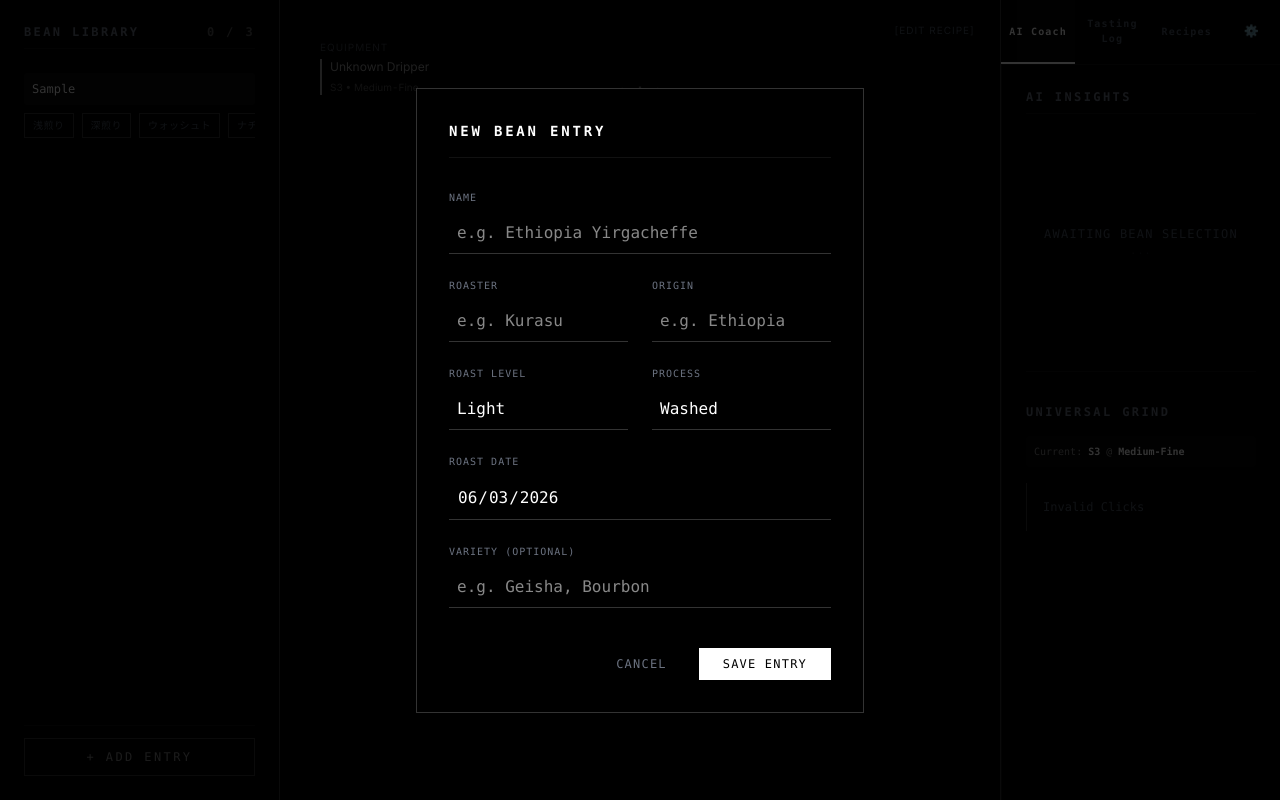
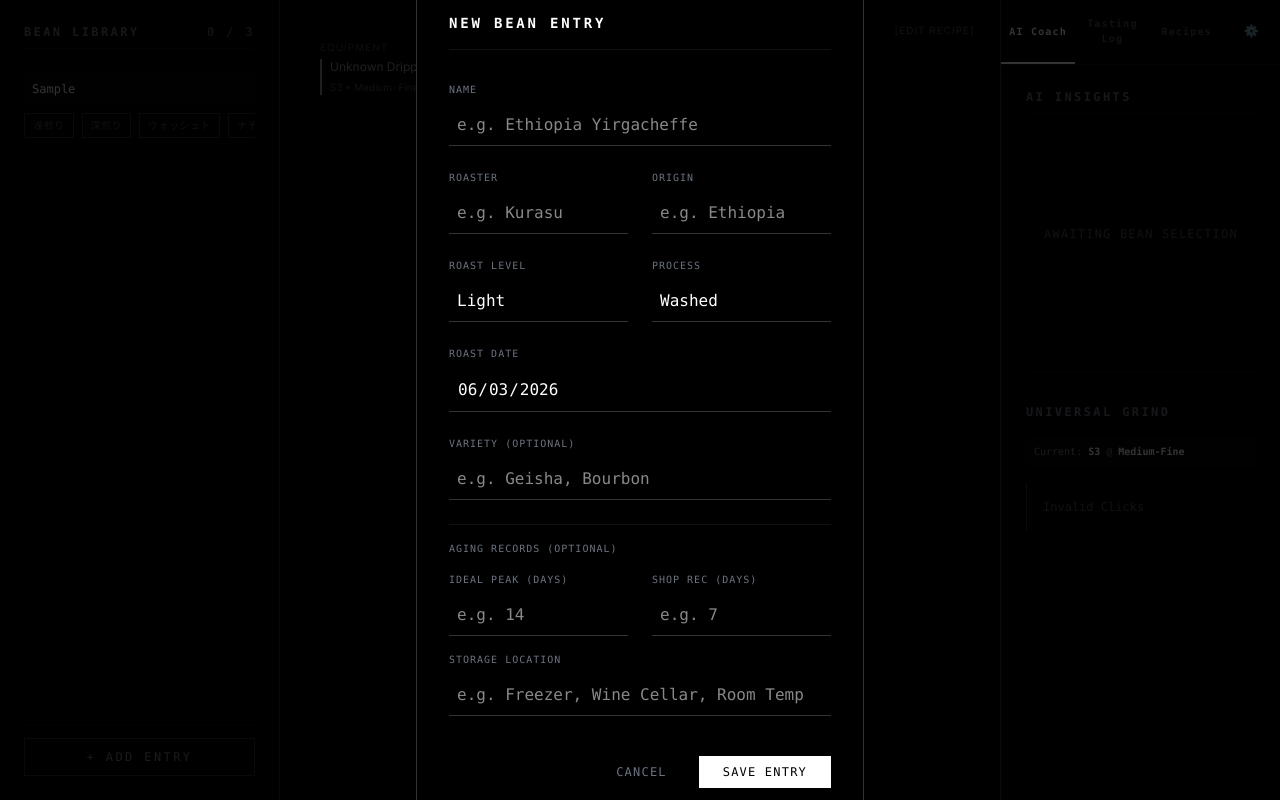
Before and after one commit to fyfonendmdeggggqgendmddxey-ux/kugcc-coffee-lab, a Next.js app: page / in a window 1280 px wide. Both pictures are taken after typing "Sample" into the empty fields and a click on the button "+ ADD ENTRY". Built offline with nearby package versions, Linux system fonts and the light colour scheme.

Commit message:
Add custom aging records per bean

```diff
--- a/components/features/BeanEntryModal.tsx
+++ b/components/features/BeanEntryModal.tsx
@@ -31,7 +31,10 @@ export default function BeanEntryModal({
         variety: initialBean?.variety || '',
         roastLevel: initialBean?.roastLevel || 'Light',
         process: initialBean?.process || 'Washed',
-        roastDate: (initialBean && initialBean.roastDate) ? initialBean.roastDate.split('T')[0] : new Date().toISOString().split('T')[0]
+        roastDate: (initialBean && initialBean.roastDate) ? initialBean.roastDate.split('T')[0] : new Date().toISOString().split('T')[0],
+        idealAgingDays: initialBean?.idealAgingDays?.toString() || '',
+        shopRecommendedDays: initialBean?.shopRecommendedDays?.toString() || '',
+        storageLocation: initialBean?.storageLocation || ''
     });
 
     const handleChange = (e: React.ChangeEvent<HTMLInputElement | HTMLSelectElement>) => {
@@ -53,7 +56,10 @@ export default function BeanEntryModal({
             roastLevel: formData.roastLevel,
             process: formData.process,
             roastDate: new Date(formData.roastDate).toISOString(),
-            recipeOverride: initialBean?.recipeOverride || DEFAULT_RECIPE
+            recipeOverride: initialBean?.recipeOverride || DEFAULT_RECIPE,
+            idealAgingDays: formData.idealAgingDays ? parseInt(formData.idealAgingDays, 10) : undefined,
+            shopRecommendedDays: formData.shopRecommendedDays ? parseInt(formData.shopRecommendedDays, 10) : undefined,
+            storageLocation: formData.storageLocation || undefined
         };
         onSave(newBean);
     };
@@ -164,6 +170,47 @@ export default function BeanEntryModal({
                             {varieties.map(v => <option key={v} value={v} />)}
                         </datalist>
                     </div>
+
+                    <div className="pt-4 border-t border-gray-900 mt-2">
+                        <h3 className="text-[10px] text-gray-500 uppercase tracking-widest mb-4">Aging Records (Optional)</h3>
+                        <div className="grid grid-cols-2 gap-6 mb-4">
+                            <div className="flex flex-col gap-2">
+                                <label className="text-[10px] uppercase text-gray-500 tracking-widest" title="Theoretical ideal days until peak">Ideal Peak (Days)</label>
+                                <input
+                                    type="number"
+                                    min="0"
+                                    name="idealAgingDays"
+                                    value={formData.idealAgingDays}
+                                    onChange={handleChange}
+                                    placeholder="e.g. 14"
+                                    className="bg-transparent border-b border-gray-800 text-white p-2 focus:border-white focus:outline-none transition-colors"
+                                />
+                            </div>
+                            <div className="flex flex-col gap-2">
+                                <label className="text-[10px] uppercase text-gray-500 tracking-widest" title="Shop recommended days until peak">Shop Rec (Days)</label>
+                                <input
+                                    type="number"
+                                    min="0"
+                                    name="shopRecommendedDays"
+                                    value={formData.shopRecommendedDays}
+                                    onChange={handleChange}
+                                    placeholder="e.g. 7"
+                                    className="bg-transparent border-b border-gray-800 text-white p-2 focus:border-white focus:outline-none transition-colors"
+                                />
+                            </div>
+                        </div>
+                        <div className="flex flex-col gap-2">
+                            <label className="text-[10px] uppercase text-gray-500 tracking-widest">Storage Location</label>
+                            <input
+                                type="text"
+                                name="storageLocation"
+                                value={formData.storageLocation}
+                                onChange={handleChange}
+                                placeholder="e.g. Freezer, Wine Cellar, Room Temp"
+                                className="bg-transparent border-b border-gray-800 text-white p-2 focus:border-white focus:outline-none transition-colors"
+                            />
+                        </div>
+                    </div>
                 </div>
 
                 <div className="flex justify-end gap-4 mt-10">
--- a/components/features/BeanLibrary.tsx
+++ b/components/features/BeanLibrary.tsx
@@ -134,10 +134,10 @@ export default function BeanLibrary({ onSelect, selectedId }: BeanLibraryProps)
     ].filter((v): v is string => !!v)));
 
 
-    const getAgingBadge = (roastDateStr?: string) => {
-        if (!roastDateStr) return null;
+    const getAgingBadge = (bean: Bean) => {
+        if (!bean.roastDate) return null;
         try {
-            const roast = new Date(roastDateStr);
+            const roast = new Date(bean.roastDate);
             if (isNaN(roast.getTime())) return null;
 
             const roastDateOnly = new Date(roast.getFullYear(), roast.getMonth(), roast.getDate());
@@ -148,6 +148,10 @@ export default function BeanLibrary({ onSelect, selectedId }: BeanLibraryProps)
             const diffDays = Math.floor(diffTime / (1000 * 60 * 60 * 24));
             if (isNaN(diffDays)) return null;
 
+            const degasEnd = bean.shopRecommendedDays ?? bean.idealAgingDays ?? 4;
+            const peakEnd = degasEnd + 10;
+            const goodEnd = peakEnd + 16;
+
             if (diffDays < 0) {
                 return (
                     <span className="ml-2 px-1.5 py-0.5 text-[8px] tracking-wider uppercase border border-purple-900 bg-purple-950/20 text-purple-400 font-bold rounded-sm">
@@ -155,21 +159,21 @@ export default function BeanLibrary({ onSelect, selectedId }: BeanLibraryProps)
                     </span>
                 );
             }
-            if (diffDays <= 4) {
+            if (diffDays <= degasEnd) {
                 return (
                     <span className="ml-2 px-1.5 py-0.5 text-[8px] tracking-wider uppercase border border-amber-900 bg-amber-950/20 text-amber-500 font-bold rounded-sm">
                         Degas ({diffDays}d)
                     </span>
                 );
             }
-            if (diffDays <= 14) {
+            if (diffDays <= peakEnd) {
                 return (
                     <span className="ml-2 px-1.5 py-0.5 text-[8px] tracking-wider uppercase border border-emerald-900 bg-emerald-950/20 text-emerald-400 font-bold rounded-sm animate-pulse">
                         Peak ({diffDays}d)
                     </span>
                 );
             }
-            if (diffDays <= 30) {
+            if (diffDays <= goodEnd) {
                 return (
                     <span className="ml-2 px-1.5 py-0.5 text-[8px] tracking-wider uppercase border border-sky-900 bg-sky-950/20 text-sky-400 font-bold rounded-sm">
                         Good ({diffDays}d)
@@ -295,8 +299,19 @@ export default function BeanLibrary({ onSelect, selectedId }: BeanLibraryProps)
                         </div>
                         <div className="mt-2 text-[10px] text-gray-500 font-mono flex items-center">
                             <span>Roast: {bean.roastDate ? bean.roastDate.split('T')[0] : 'N/A'}</span>
-                            {getAgingBadge(bean.roastDate)}
+                            {getAgingBadge(bean)}
                         </div>
+                        {bean.storageLocation && (
+                            <div className="mt-1.5 text-[9px] text-gray-600 font-mono flex items-center gap-1 border border-gray-900/50 w-fit px-1 bg-gray-950/30">
+                                <span className="uppercase tracking-widest">Loc:</span> <span className="text-gray-400">{bean.storageLocation}</span>
+                            </div>
+                        )}
+                        {(bean.idealAgingDays !== undefined || bean.shopRecommendedDays !== undefined) && (
+                            <div className="mt-0.5 text-[9px] text-gray-600 font-mono flex items-center gap-1">
+                                <span className="uppercase tracking-widest">Peak starts:</span>
+                                <span className="text-gray-400">{bean.shopRecommendedDays ?? bean.idealAgingDays}d</span>
+                            </div>
+                        )}
                     </div>
                 ))}
             </div>
--- a/utils/types.ts
+++ b/utils/types.ts
@@ -30,6 +30,9 @@ export type Bean = {
     isStarred?: boolean; // New: Favorite/Pin status
     recipeOverride?: Recipe; // Kept for backward compatibility or "active" state
     recipes?: Recipe[]; // New: List of saved recipes
+    idealAgingDays?: number; // Optional: Theoretical ideal aging days
+    shopRecommendedDays?: number; // Optional: Shop's recommended aging days
+    storageLocation?: string; // Optional: Storage location (e.g., Freezer, Wine Cellar)
 };
 
 // Default Recipe Template
@@ -45,3 +48,15 @@ export const DEFAULT_RECIPE: Recipe = {
         { id: '3', name: 'Second Pour', waterPercentage: 40, duration: 45 },
     ]
 };
+
+export type AgingThresholds = {
+    degas: number; // Days until Degas period ends
+    peak: number;  // Days until Peak period ends
+    good: number;  // Days until Good period ends
+};
+
+export const DEFAULT_AGING_THRESHOLDS: AgingThresholds = {
+    degas: 4,
+    peak: 14,
+    good: 30
+};
```
